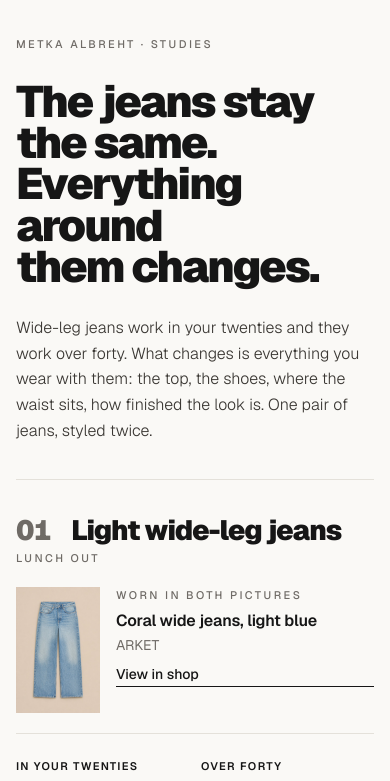
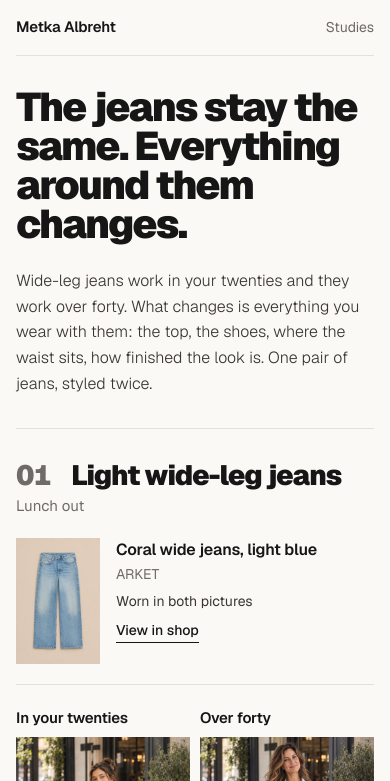
Before and after one commit to gregor-blip/metka-deck-preview-2, a plain HTML site: page same-jeans/index.html in a window 390 px wide. Shown: the top 781 px of the page. Drawn offline with nearby package versions, Linux system fonts and the light colour scheme.

Commit message:
same jeans: no small labels above headings, no arrow symbols; her name in a top bar; larger comparison headings (#2)
Co-authored-by: Claude Opus 5.5 <noreply@anthropic.com>

```diff
--- a/same-jeans/index.html
+++ b/same-jeans/index.html
@@ -9,7 +9,7 @@
 <link rel="preconnect" href="https://fonts.gstatic.com" crossorigin>
 <link href="https://fonts.googleapis.com/css2?family=Geist:wght@300;400;500;600;900&display=swap" rel="stylesheet">
 <style>
-  /* Metka's website look: bone ground, ink type, Geist, heavy tight headlines, hairline rules. */
+  /* Metka's website look: bone ground, ink type, Geist, heavy tight headlines, hairline rules. No labels above headings. */
   :root { --bone:#faf9f6; --ink:#161616; --muted:#6f6b66; --body:#3a3733; --line:#e4e1da; --frame:#eceae5;
           --sans:Geist, ui-sans-serif, system-ui, -apple-system, "Segoe UI", sans-serif; color-scheme:light; }
   @media (prefers-color-scheme: dark) { :root:not([data-theme="light"]) { --bone:#151413; --ink:#f1efea; --muted:#a39e96;
@@ -20,16 +20,19 @@
   html, body { margin:0; }
   body { background:var(--bone); color:var(--ink); font-family:var(--sans); line-height:1.5; -webkit-font-smoothing:antialiased; }
   img { display:block; max-width:100%; height:auto; }
-  .wrap { max-width:1280px; margin:0 auto; padding:56px 48px 96px; }
+  ::selection { background:var(--ink); color:var(--bone); }
+  .wrap { max-width:1280px; margin:0 auto; padding:0 48px 96px; }
 
-  .kicker { font-size:11px; font-weight:500; letter-spacing:.22em; text-transform:uppercase; color:var(--muted); margin:0; }
+  /* the top bar, as on her website: her name left, the room right */
+  .bar { display:flex; justify-content:space-between; align-items:baseline; padding:22px 0; border-bottom:1px solid var(--line); }
+  .bar .name { font-size:15px; font-weight:600; letter-spacing:-.01em; }
+  .bar .room { font-size:14px; color:var(--muted); }
 
   /* the opening: the principle, said once and plainly */
-  .intro { display:grid; grid-template-columns:minmax(0,1.5fr) minmax(0,1fr); column-gap:64px; row-gap:28px; align-items:end;
-           padding-bottom:56px; border-bottom:1px solid var(--line); }
-  .intro .kicker { grid-column:1 / -1; }
-  h1 { font-weight:900; font-size:clamp(44px,6.4vw,92px); line-height:.94; letter-spacing:-.045em; margin:0; text-wrap:balance; }
-  .lead { font-weight:300; font-size:clamp(16px,1.3vw,19px); line-height:1.6; color:var(--body); margin:0; max-width:42ch; }
+  .intro { padding:56px 0 48px; border-bottom:1px solid var(--line); }
+  h1 { font-weight:900; font-size:clamp(40px,4.7vw,68px); line-height:.98; letter-spacing:-.045em; margin:0; }
+  h1 .l { display:block; }
+  .lead { font-weight:300; font-size:clamp(16px,1.3vw,19px); line-height:1.6; color:var(--body); margin:24px 0 0; max-width:58ch; }
 
   /* one pair */
   .pair { padding-top:56px; }
@@ -37,13 +40,13 @@
   .pair-head .no { font-weight:900; font-size:clamp(28px,3vw,40px); letter-spacing:-.03em; color:var(--muted); line-height:1;
                    font-variant-numeric:tabular-nums; }
   .pair-head h2 { font-weight:900; font-size:clamp(28px,3vw,40px); letter-spacing:-.035em; line-height:1; margin:0; }
-  .pair-head .when { margin-left:auto; }
+  .pair-head .when { margin:0 0 0 auto; font-size:15px; color:var(--muted); }
 
   .stage { display:grid; grid-template-columns:minmax(0,1fr) minmax(200px,.6fr) minmax(0,1fr);
            grid-template-areas:"young same older"; column-gap:32px; align-items:start; }
   .side.young { grid-area:young; } .side.older { grid-area:older; } .same { grid-area:same; }
 
-  .side .label { font-size:13px; font-weight:600; letter-spacing:.16em; text-transform:uppercase; margin:0 0 14px; }
+  .side h3 { font-size:clamp(18px,1.6vw,22px); font-weight:600; letter-spacing:-.015em; line-height:1.2; margin:0 0 14px; }
   .side figure { margin:0; background:var(--frame); }
   .side img { width:100%; aspect-ratio:2 / 3; object-fit:cover; }
 
@@ -52,42 +55,40 @@
 
   /* the constant: the jeans, shown once, between the two women */
   .same { align-self:center; text-align:center; }
-  .same .kicker { margin-bottom:16px; }
   .same figure { margin:0 auto; max-width:240px; }
   .same .name { font-size:17px; font-weight:600; letter-spacing:-.01em; margin:18px 0 2px; }
   .same .brand { font-size:14px; color:var(--muted); margin:0; }
+  .same .both { font-size:14px; color:var(--body); margin:12px 0 0; }
   .same a { display:inline-block; margin-top:14px; font-size:14px; font-weight:500; color:var(--ink); text-decoration:none;
-            border-bottom:1px solid var(--ink); padding-bottom:1px; }
+            border-bottom:1px solid var(--ink); padding-bottom:1px; transition:color .15s ease, border-color .15s ease; }
   .same a:hover { color:var(--muted); border-color:var(--muted); }
   .same a:focus-visible { outline:2px solid var(--ink); outline-offset:4px; }
-  .both { display:flex; justify-content:space-between; align-items:center; margin-top:22px; color:var(--muted);
-          font-size:12px; letter-spacing:.14em; text-transform:uppercase; }
-  .both span { flex:1; height:1px; background:var(--line); margin:0 10px; }
 
   /* why it works */
   .why { display:grid; grid-template-columns:minmax(0,1fr) minmax(0,2fr); column-gap:64px; margin-top:56px; padding-top:28px;
          border-top:1px solid var(--line); }
-  .why h3 { font-size:13px; font-weight:600; letter-spacing:.16em; text-transform:uppercase; margin:4px 0 0; }
+  .why h3 { font-size:clamp(18px,1.6vw,22px); font-weight:600; letter-spacing:-.015em; line-height:1.25; margin:2px 0 0; }
   .why p { font-size:clamp(19px,1.8vw,24px); font-weight:400; line-height:1.45; letter-spacing:-.01em; margin:0; max-width:46ch; }
 
   .note { margin-top:80px; padding-top:20px; border-top:1px solid var(--line); font-size:13px; color:var(--muted); }
 
   @media (max-width:900px) {
-    .wrap { padding:36px 16px 64px; }
-    .intro { grid-template-columns:1fr; padding-bottom:36px; }
-    .pair { padding-top:36px; }
+    .wrap { padding:0 16px 64px; }
+    .bar { padding:16px 0; }
+    .intro { padding:32px 0 32px; }
+    h1 .l { display:inline; }
+    .pair { padding-top:32px; }
     .pair-head { flex-wrap:wrap; row-gap:6px; margin-bottom:20px; }
     .pair-head .when { margin-left:0; flex-basis:100%; }
     .stage { grid-template-columns:minmax(0,1fr) minmax(0,1fr); grid-template-areas:"same same" "young older";
-             column-gap:12px; row-gap:24px; }
+             column-gap:10px; row-gap:24px; }
     .same { display:grid; grid-template-columns:84px minmax(0,1fr); column-gap:16px; align-items:center; text-align:left;
             padding-bottom:20px; border-bottom:1px solid var(--line); }
     .same figure { grid-row:1 / span 5; margin:0; width:84px; }
-    .same .kicker { margin-bottom:6px; }
     .same .name { margin-top:0; font-size:16px; }
-    .same a { margin-top:8px; }
-    .both { display:none; }
-    .side .label { font-size:11px; letter-spacing:.12em; margin-bottom:10px; }
+    .same .both { margin-top:6px; }
+    .same a { margin-top:8px; justify-self:start; }
+    .side h3 { font-size:15px; margin-bottom:10px; }
     .moves { margin-top:14px; }
     .moves li { font-size:14px; padding:9px 0; }
     .why { grid-template-columns:1fr; row-gap:12px; margin-top:40px; }
@@ -95,23 +96,28 @@
 </style>
 </head>
 <body>
-<main class="wrap">
-  <header class="intro">
-    <p class="kicker">Metka Albreht · Studies</p>
-    <h1>The jeans stay the same. Everything around them changes.</h1>
+<div class="wrap">
+  <header class="bar">
+    <span class="name">Metka Albreht</span>
+    <span class="room">Studies</span>
+  </header>
+
+  <main>
+    <section class="intro" aria-labelledby="title">
+      <h1 id="title"><span class="l">The jeans stay the same.</span> <span class="l">Everything around them changes.</span></h1>
       <p class="lead">Wide-leg jeans work in your twenties and they work over forty. What changes is everything you wear with them: the top, the shoes, where the waist sits, how finished the look is. One pair of jeans, styled twice.</p>
-  </header>
+    </section>
 
     <section class="pair" aria-labelledby="pair-01">
       <div class="pair-head">
-      <span class="no">01</span>
+        <span class="no" aria-hidden="true">01</span>
         <h2 id="pair-01">Light wide-leg jeans</h2>
-      <p class="kicker when">Lunch out</p>
+        <p class="when">Lunch out</p>
       </div>
 
       <div class="stage">
         <div class="side young">
-        <p class="label">In your twenties</p>
+          <h3>In your twenties</h3>
           <figure><img src="young.jpg" alt="A young woman on a cafe terrace in the light wide-leg jeans, worn loose with a short burgundy T-shirt, white trainers and her hair up" width="1024" height="1536" loading="eager"></figure>
           <ul class="moves">
             <li>A short, fitted T-shirt, left out</li>
@@ -122,16 +128,15 @@
         </div>
 
         <div class="same">
-        <p class="kicker">Worn in both pictures</p>
           <figure><img src="jeans.jpg" alt="The light wide-leg jeans on their own" width="1024" height="1536" loading="eager"></figure>
           <p class="name">Coral wide jeans, light blue</p>
           <p class="brand">ARKET</p>
+          <p class="both">Worn in both pictures</p>
           <a href="https://www.arket.com/en-eu/product/coral-wide-jeans-light-blue-1250488021/" target="_blank" rel="noopener">View in shop</a>
-        <p class="both" aria-hidden="true">Twenties<span></span>Over forty</p>
         </div>
 
         <div class="side older">
-        <p class="label">Over forty</p>
+          <h3>Over forty</h3>
           <figure><img src="older.jpg" alt="A woman on the same cafe terrace in the same jeans, with a white shirt tucked in under a charcoal waistcoat, a slim belt and black pointed flats" width="1024" height="1536" loading="eager"></figure>
           <ul class="moves">
             <li>A white shirt, tucked in</li>
@@ -150,5 +155,6 @@
 
     <p class="note">Test page with one pair. The pictures are made with AI; the jeans are a real product. The styling notes are for Metka to confirm.</p>
   </main>
+</div>
 </body>
 </html>
```
Lines whose indentation alone changed are shown as unchanged.
